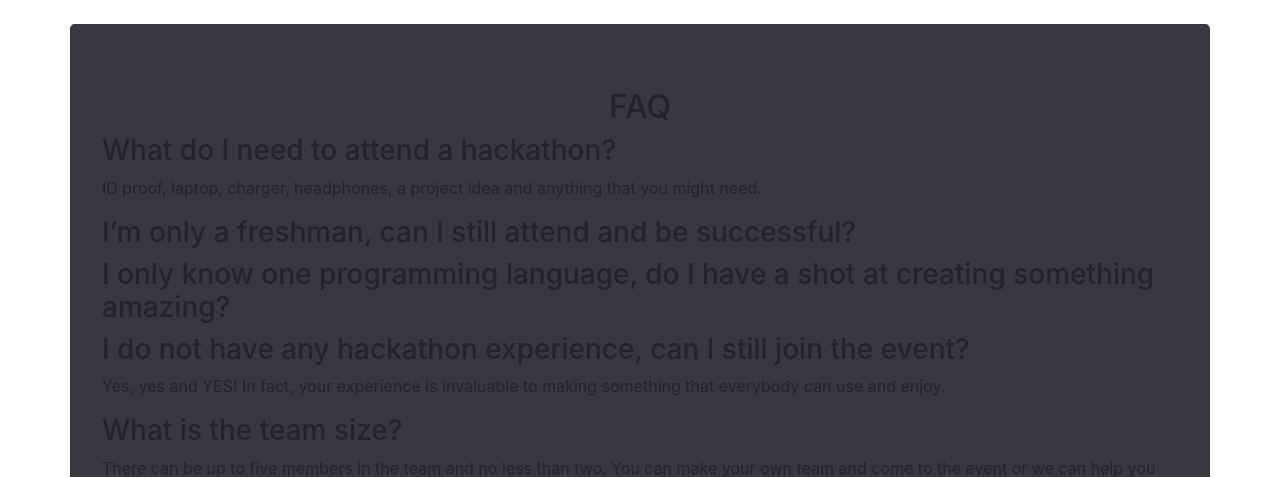
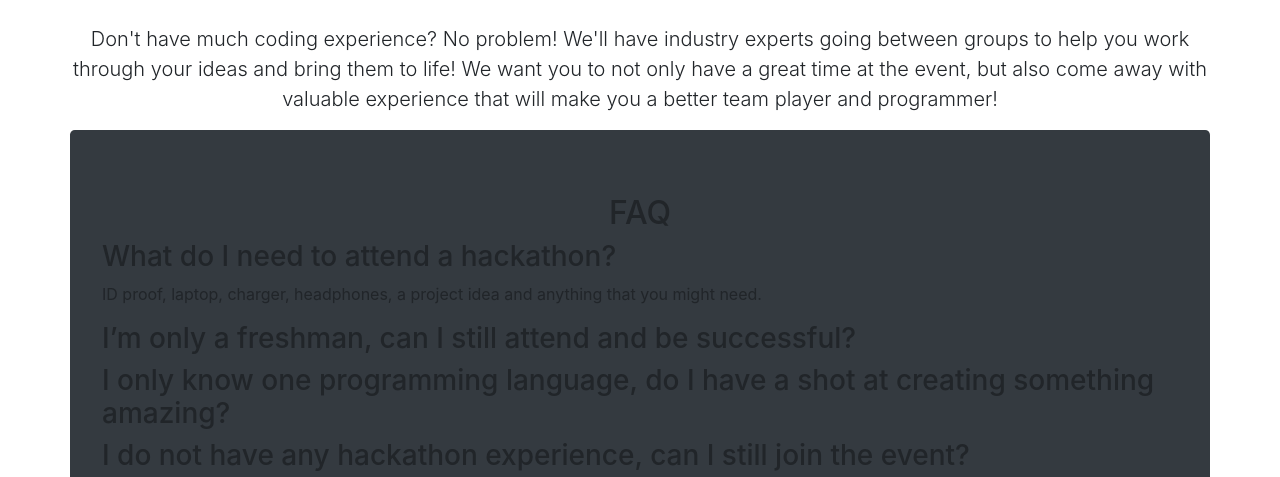
Before and after one commit to WiCS-PortlandState/wics_2, a Python web app: template wics_2/templates/hackathon-home.jinja2 in a window 1280 px wide. Shown: the part 48-525 px from the top of the page. Run offline with Jinja, Linux system fonts and the light colour scheme; the template is opened without the code that fills it, so the values that code supplies are empty; some libraries are stand-ins or nearby versions.

Commit message:
updating hackathon description

```diff
--- a/wics_2/templates/hackathon-home.jinja2
+++ b/wics_2/templates/hackathon-home.jinja2
@@ -1,8 +1,13 @@
 {% extends "hackathon-top-aligned-layout.jinja2" %}
 
 {% block content%}
-    <div class="content big-bottom-margin">
-    <img class="big-bottom-margin col-12" src="{{ request.static_url('wics_2:static/images/hackathon/hackathon-registration-1.jpg') }}">
+    <div class="content big-bottom-margin text-center">
+    <img class="medium-bottom-margin col-12" src="{{ request.static_url('wics_2:static/images/hackathon/hackathon-registration-1.jpg') }}">
+    <p class="lead">
+        Don't have much coding experience? No problem! We'll have industry experts going between groups to help you work through
+        your ideas and bring them to life! We want you to not only have a great time at the event, but also come away
+        with valuable experience that will make you a better team player and programmer!
+    </p>
     </div>
     <div class="big-bottom-margin jumbotron bg-dark">
         <h2 class="text-center font-bold">FAQ</h2>
```
Also changed, not shown: wics_2/static/css/main.css (+8 -0 lines).
